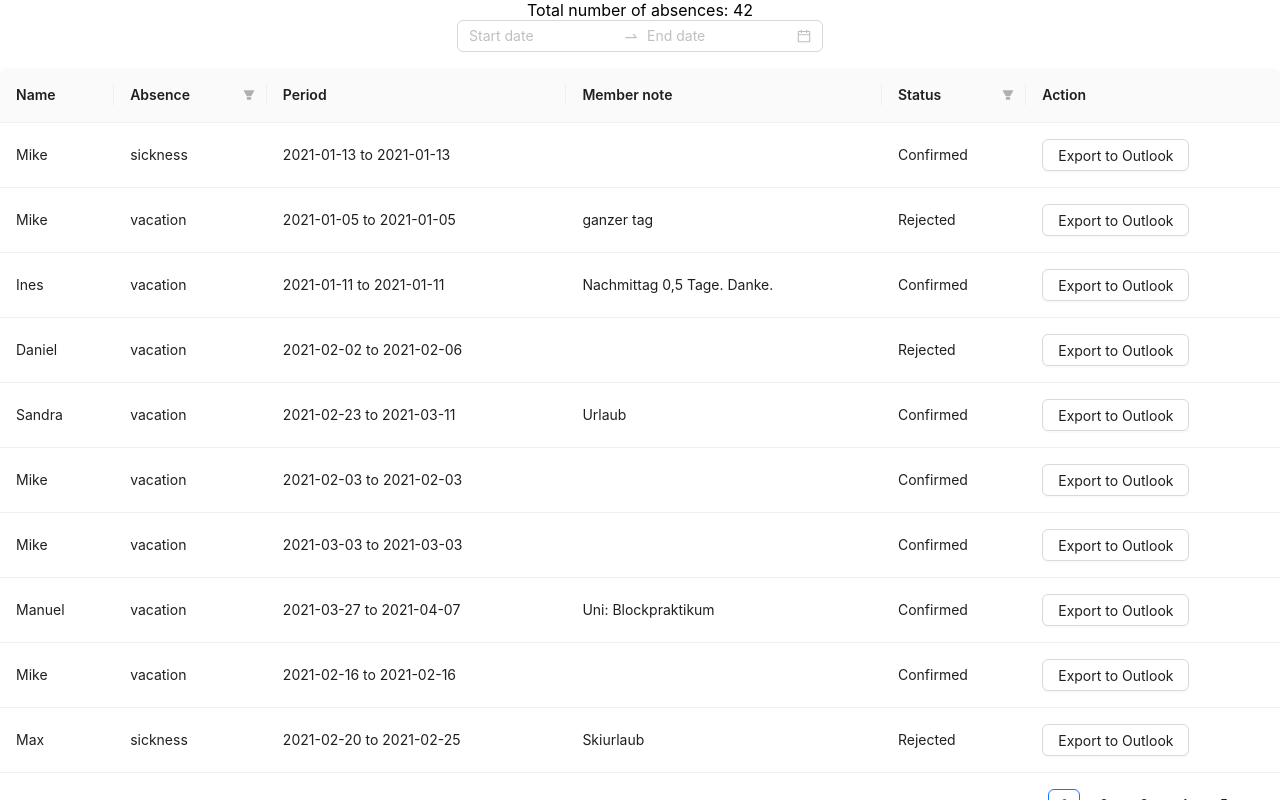
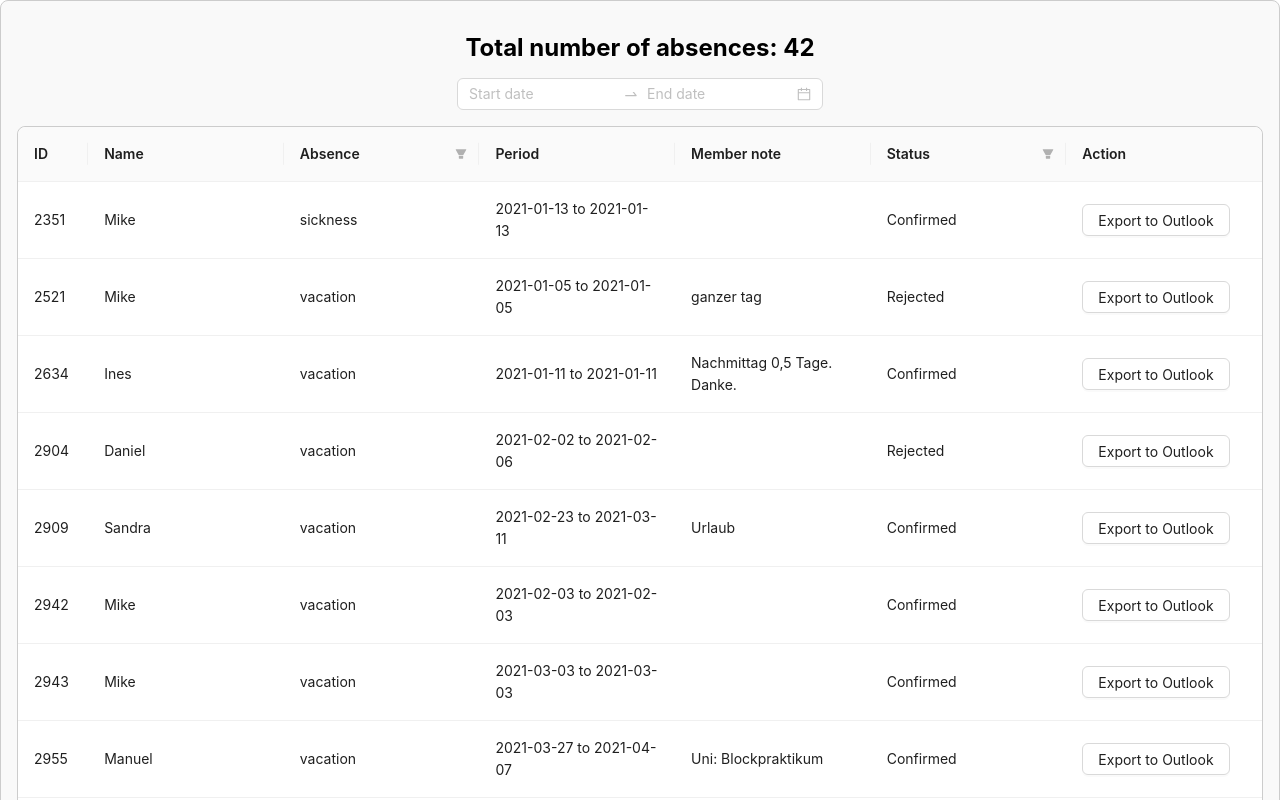
Before and after one commit to fahadshaikh99/crewmeister-react-challenge, a React (Create React App) app: page / in a window 1280 px wide. Shown: the top 800 px of the page. Built offline with nearby package versions, Linux system fonts and the light colour scheme.

Commit message:
Implment styling on table container

```diff
--- /dev/null
+++ b/src/pages/Home/home.css
@@ -0,0 +1,15 @@
+.my-component {
+    display: flex;
+    flex-direction: column;
+    align-items: center;
+    padding: 16px;
+    border: 1px solid #ccc;
+    border-radius: 8px;
+    background-color: #f9f9f9;
+  }
+
+  .my-component h1 {
+    font-size: 24px;
+    font-weight: bold;
+    margin-bottom: 16px;
+  }
--- a/src/pages/Home/index.js
+++ b/src/pages/Home/index.js
@@ -3,6 +3,7 @@ import absences from '../../data/mock/absences.json';
 import members from '../../data/mock/members.json';
 import { Table, DatePicker } from 'antd';
 import { listAbsencesColumns } from './listAbsencesColumns';
+import './home.css'
 const { RangePicker } = DatePicker;
 
 const Home = () => {
@@ -49,11 +50,26 @@ const Home = () => {
     });
 
     return (
-        <div>
-            <div>Total number of absences: {listAbsences.length}</div>
-            <RangePicker onChange={handleDateFilterChange} style={{ marginBottom: 16 }} />
-            <Table columns={listAbsencesColumns} dataSource={filteredDataSource} rowKey="id" />
+        <div className='my-component'>
+
+            <h1>
+                Total number of absences: {listAbsences.length}
+            </h1>
+            <RangePicker onChange={handleDateFilterChange} style={{ marginBottom: "16px" }} />
+            <Table
+                columns={listAbsencesColumns}
+                dataSource={filteredDataSource}
+                rowKey="id"
+                style={{
+                    border: "1px solid #ccc",
+                    borderRadius: "8px",
+                    overflowX: "auto",
+                    width: "100%" // Set the width to 100%
+                }}
+            />
         </div>
+
+
     )
 }
 
--- a/src/pages/Home/listAbsencesColumns.js
+++ b/src/pages/Home/listAbsencesColumns.js
@@ -6,9 +6,15 @@ const { RangePicker } = DatePicker;
 
 export const listAbsencesColumns = [
     {
+        title: 'ID',
+        dataIndex: 'id',
+        key: 'id',
+        width: '5%' // Set the width of the ID column to 10% of the table width
+    },
+    {
         title: 'Name',
         dataIndex: 'name',
-
+        width: '15%'
     },
     {
         title: 'Absence',
@@ -24,14 +30,17 @@ export const listAbsencesColumns = [
             },
         ],
         onFilter: (value, record) => record.type.indexOf(value) === 0,
+        width: '15%',
     },
     {
         title: 'Period',
         dataIndex: 'period',
+        width: '15%'
     },
     {
         title: 'Member note',
         dataIndex: 'memberNote',
+        width: '15%'
     },
     {
         title: 'Status',
@@ -64,7 +73,8 @@ export const listAbsencesColumns = [
                     {record}
                 </Tag>
             )
-        }
+        },
+        width: '15%'
 
     },
     {
@@ -73,5 +83,6 @@ export const listAbsencesColumns = [
         render: (text, record) => (
             <Button onClick={() => handleExportToOutlook(record)}>Export to Outlook</Button>
         ),
+        width: '15%'
     },
 ];
```
